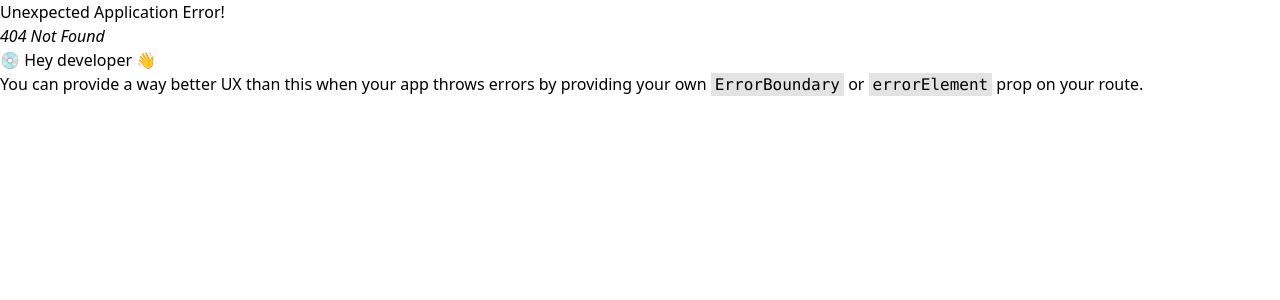
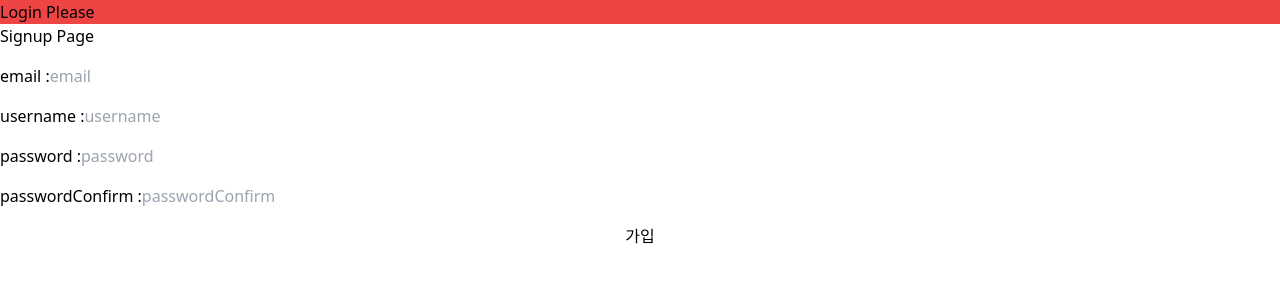
Before and after one commit to taewonnn/Wooma, a React (Create React App) app: page /singup in a window 1280 px wide. Before the commit this address had no page. Shown: the top 300 px of the page. Built offline with nearby package versions, Linux system fonts and the light colour scheme.

Commit message:
feat: 회원가입 화면 구현

```diff
--- a/src/App.tsx
+++ b/src/App.tsx
@@ -3,6 +3,7 @@ import { Outlet } from 'react-router-dom';
 function App() {
   return (
     <div className="bg-blue-500">
+      <p>메인 페이지 - 로그인 O</p>
       <Outlet />
     </div>
   );
--- a/src/PublicApp.tsx
+++ b/src/PublicApp.tsx
@@ -2,8 +2,8 @@ import { Outlet } from 'react-router-dom';
 
 function PublicApp() {
   return (
-    <div className="bg-red-500">
-      <p>Login Please</p>
+    <div>
+      <p className="bg-red-500">Login Please</p>
       <Outlet />
     </div>
   );
--- a/src/index.tsx
+++ b/src/index.tsx
@@ -8,7 +8,7 @@ import { authenticatedUserRouter, unauthenticatedUserRouter } from './router/rou
 /** 로그인 상태 확인 함수 */
 const isLoggedIn = () => {
   // 테스트 위해 user 지정
-  const user = 1;
+  const user = false;
   if (user) {
     return true;
   }
--- a/src/pages/Signup.tsx
+++ b/src/pages/Signup.tsx
@@ -1,7 +1,66 @@
+import { useForm } from 'react-hook-form';
+
 function Signup() {
+  /** hook-form */
+  const { register, watch } = useForm();
+  console.log('Input에 입력한 값 확인 :', watch());
+
   return (
     <>
       <p>Signup Page</p>
+      <form action="" className="flex flex-col ">
+        <div className="flex justify-start mt-4 mb-4">
+          <label htmlFor="email">email :</label>
+          <input
+            {...register('email', {
+              required: 'Please Write Email',
+              pattern: {
+                value: /^[A-Za-z0-9._%+-]+@naver.com$/,
+                message: 'Only naver.com emails allowed',
+              },
+            })}
+            type="text"
+            placeholder="email"
+            name="email"
+            id="email"
+          />
+        </div>
+
+        <div className="flex justify-start mb-4">
+          <label htmlFor="username">username :</label>
+          <input
+            {...register('username', { required: 'Please Write username' })}
+            type="text"
+            placeholder="username"
+            name="username"
+            id="username"
+          />
+        </div>
+
+        <div className="flex justify-start mb-4">
+          <label htmlFor="password">password :</label>
+          <input
+            {...register('password', { required: 'Please Write password' })}
+            type="text"
+            placeholder="password"
+            name="password"
+            id="password"
+          />
+        </div>
+
+        <div className="flex justify-start mb-4">
+          <label htmlFor="passwordConfirm">passwordConfirm :</label>
+          <input
+            {...register('passwordConfirm', { required: 'Please Write passwordConfirm' })}
+            type="text"
+            placeholder="passwordConfirm"
+            name="passwordConfirm"
+            id="passwordConfirm"
+          />
+        </div>
+
+        <button>가입</button>
+      </form>
     </>
   );
 }
```
